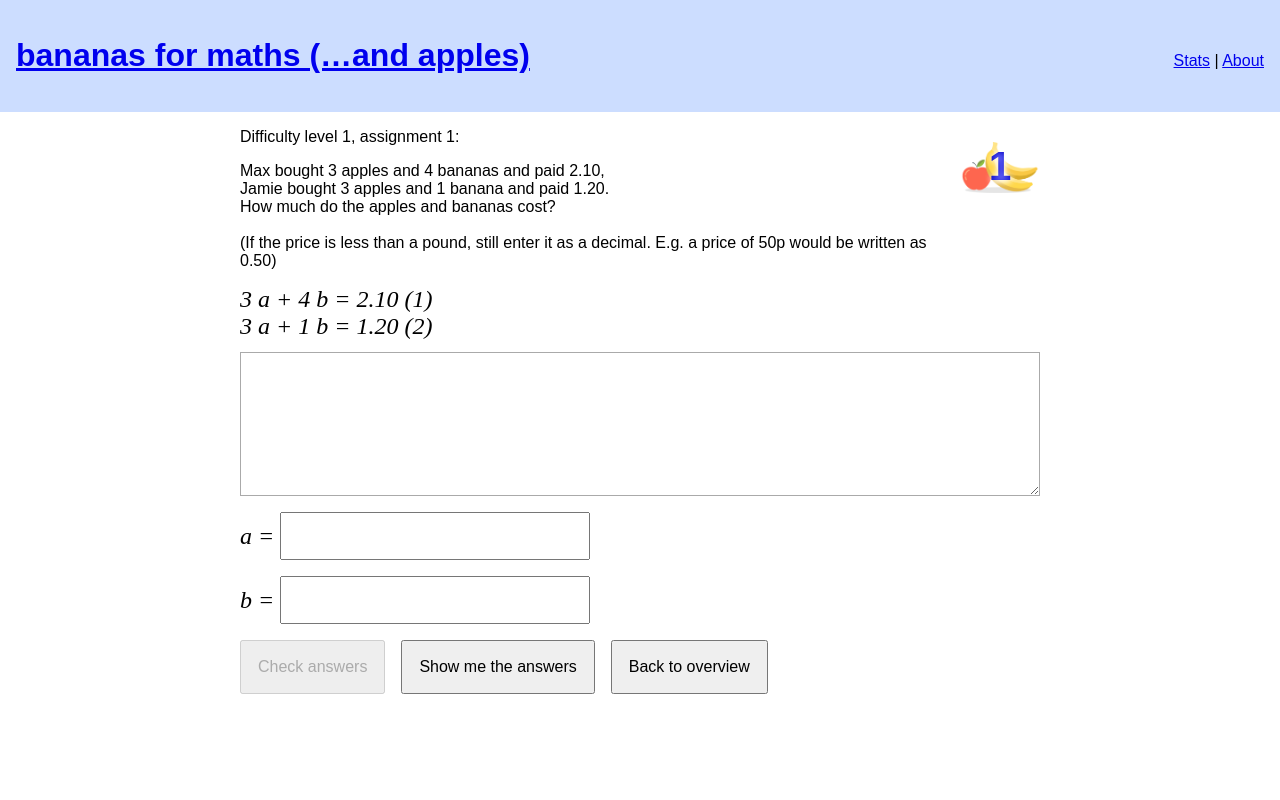
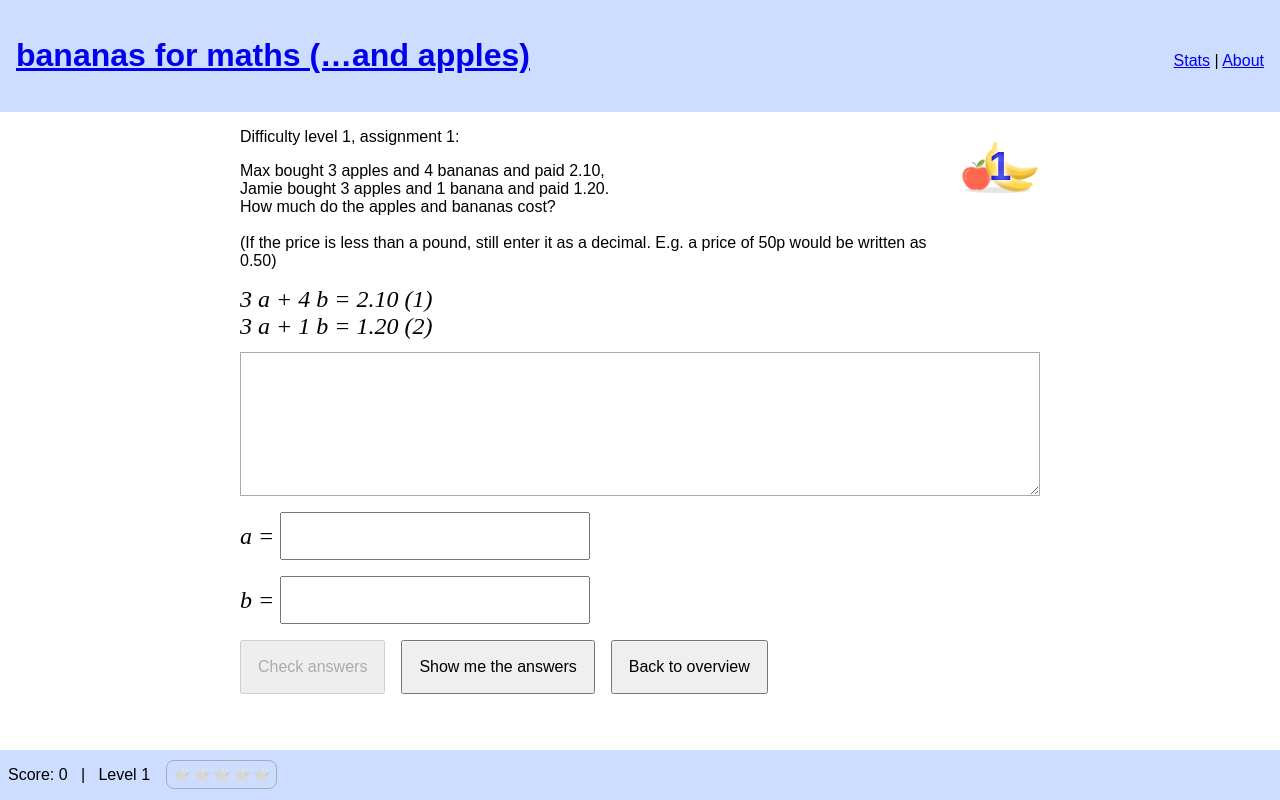
Before and after one commit to jacekkopecky/equations, a React (Vite) app: page /eq in a window 1280 px wide. Built offline with nearby package versions, Linux system fonts and the light colour scheme.

Commit message:
show score/level/today duration on assignment page

```diff
--- a/src/js/components/SolveAssignment.js
+++ b/src/js/components/SolveAssignment.js
@@ -5,6 +5,9 @@ import './SolveAssignment.css';
 
 import * as Equations from '../tools/equations';
 import { useAutofocusRef, useLocalStorage } from '../tools/react';
+
+import LevelIndicator from './LevelIndicator';
+import Duration from './Duration';
 
 export default function SolveAssignment(props) {
   const level = Number(props.level);
@@ -53,12 +56,14 @@ export default function SolveAssignment(props) {
 
   const finished = assignment.done != null;
   const attemptText = assignment.attemptText ?? storedAttemptText;
+  const justWon = askedToCheckAnswers && correctness === true;
 
   const classes = [];
   if (assignment.challenge) classes.push('challenge');
-  if (askedToCheckAnswers && correctness === true) classes.push('won');
+  if (justWon) classes.push('won');
 
   return (
+    <>
       <main id="solve-equation" className={classes.join(' ')}>
         <div className="info">
           { assignment.image && (
@@ -139,8 +144,16 @@ export default function SolveAssignment(props) {
             </button>
           ) }
         </div>
-
       </main>
+      <footer>
+        <p>Score: { appState.score }</p>
+        <LevelIndicator
+          appState={appState}
+          justWonAStar={justWon && assignment.challenge}
+        />
+        <Duration appState={appState} onlyToday />
+      </footer>
+    </>
   );
 
   function goToNext() {
```
Lines whose indentation alone changed are shown as unchanged.
